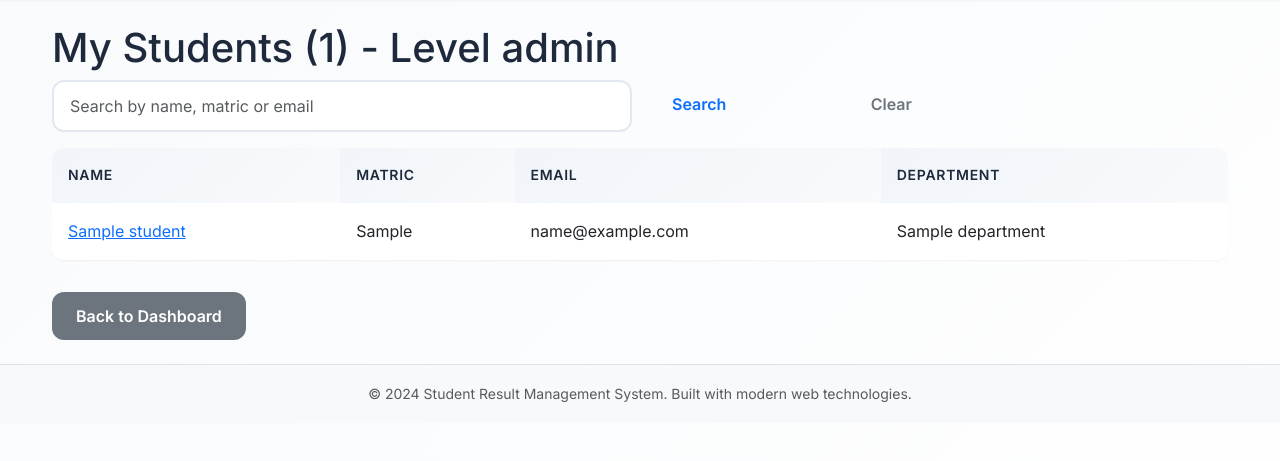
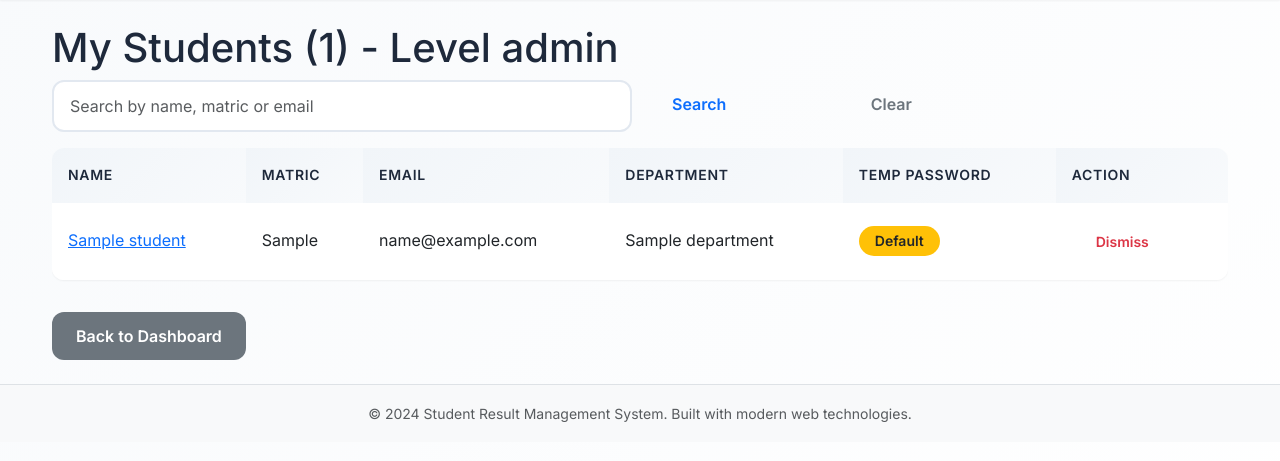
Before and after one commit to tekerra53-cmd/cappa, a Python web app: template app/templates/lecturer/advisor_students.html in a window 1280 px wide. Shown: the part 65-526 px from the top of the page. Run offline with Jinja, Linux system fonts and the light colour scheme; the template is opened without the code that fills it: most values are stand-ins (such as "Sample title", 1, 10 or a date in 2020).

Commit message:
Keep student temp password until lecturer dismisses it

```diff
--- a/app/lecturer/services.py
+++ b/app/lecturer/services.py
@@ -76,8 +76,7 @@
     student_user = User(
         username=username,
         email=email or f'{username}@srms.local',
-        role='student',
-        force_password_change=True
+        role='student'
     )
 
     import string
--- a/app/templates/lecturer/advisor_students.html
+++ b/app/templates/lecturer/advisor_students.html
@@ -15,7 +15,7 @@
 <div class="table-responsive">
 <table class="table">
     <thead>
-        <tr><th>Name</th><th>Matric</th><th>Email</th><th>Department</th></tr>
+        <tr><th>Name</th><th>Matric</th><th>Email</th><th>Department</th><th>Temp Password</th><th>Action</th></tr>
     </thead>
     <tbody>
         {% for s in students %}
@@ -24,6 +24,23 @@
                 <td>{{ s.matric_no }}</td>
                 <td>{{ s.user.email if s.user else 'N/A' }}</td>
                 <td>{{ s.department }}</td>
+                <td>
+                    {% if s.temp_password %}
+                        <span class="badge bg-warning text-dark">Default</span>
+                    {% else %}
+                        <span class="badge bg-success">Changed</span>
+                    {% endif %}
+                </td>
+                <td>
+                    {% if s.temp_password %}
+                        <form method="POST" action="{{ url_for('lecturer.dismiss_temp_password', student_id=s.id) }}" style="display:inline;">
+                            <input type="hidden" name="csrf_token" value="{{ csrf_token() }}" />
+                            <button class="btn btn-sm btn-outline-danger" type="submit" onclick="return confirm('Dismiss default password for {{ s.name }}?')">Dismiss</button>
+                        </form>
+                    {% else %}
+                        <span class="text-muted">—</span>
+                    {% endif %}
+                </td>
             </tr>
         {% endfor %}
     </tbody>
```
Also changed, not shown: app/lecturer/routes.py (+16 -0 lines).
